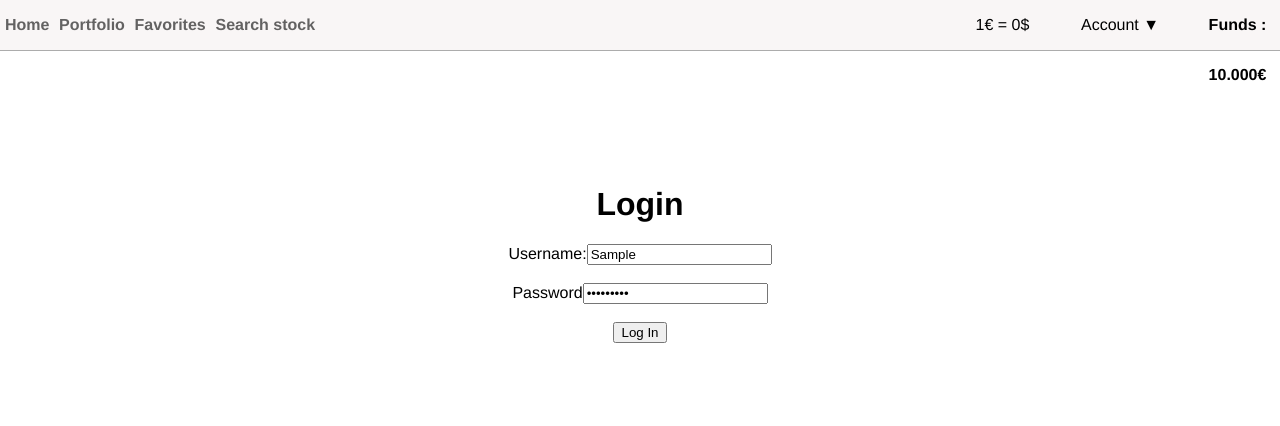
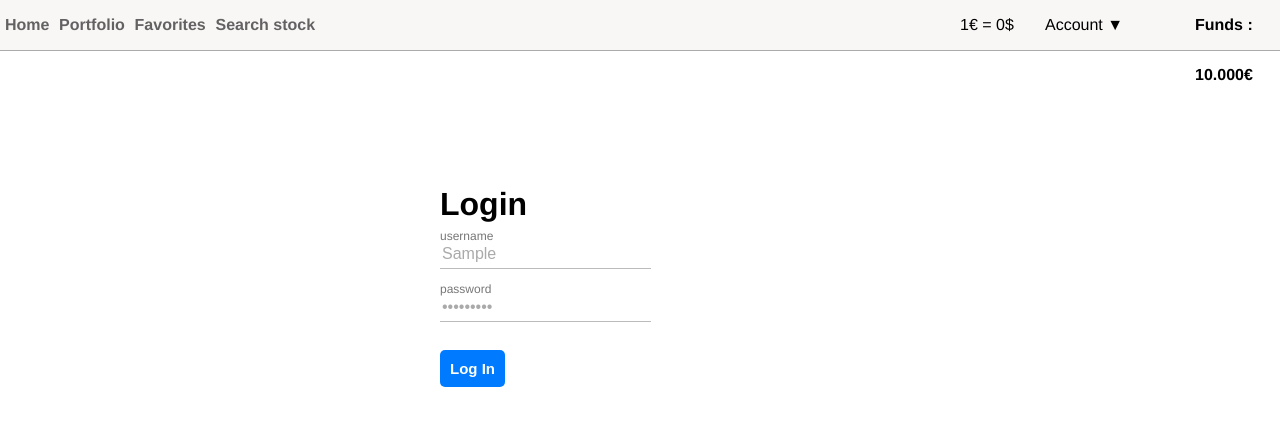
Before and after one commit to mczaba/Trader-sim, a Vue app: page /login in a window 1280 px wide. Both pictures are taken after typing "Sample", "Sample123" into the empty fields and a click on the input "Log In". Shown: the top 426 px of the page. Built offline with nearby package versions, Linux system fonts and the light colour scheme; no server answers.

Commit message:
login form styled

```diff
--- a/src/App.vue
+++ b/src/App.vue
@@ -29,6 +29,5 @@ html {
   font-family: "Avenir", Helvetica, Arial, sans-serif;
   -webkit-font-smoothing: antialiased;
   -moz-osx-font-smoothing: grayscale;
-  text-align: center;
 }
 </style>
--- a/src/components/Login.vue
+++ b/src/components/Login.vue
@@ -1,19 +1,35 @@
 <template>
   <div>
-    <h1>Login</h1>
-    <h2 v-if="error">{{ error }}</h2>
     <form
       action="http://localhost:50/users/login"
       method="POST"
       @submit.prevent="submit"
     >
-      <label for="username">Username:</label>
-      <input type="text" name="username" v-model="username" />
+      <h1>Login</h1>
+      <p v-if="error" class="error">{{ error }}</p>
+      <transition name="slide">
+        <p class="label" v-if="username">username</p>
+      </transition>
+      <input
+        type="text"
+        name="username"
+        v-model="username"
+        class="forminput"
+        placeholder="username"
+      />
       <br /><br />
-      <label for="password">Password</label>
-      <input type="password" name="password" v-model="password" />
+      <transition name="slide">
+        <p class="label" v-if="password">password</p>
+      </transition>
+      <input
+        type="password"
+        name="password"
+        placeholder="password"
+        v-model="password"
+        class="forminput"
+      />
       <br /><br />
-      <input type="submit" value="Log In" />
+      <input type="submit" value="Log In" class="button" />
     </form>
   </div>
 </template>
@@ -45,3 +61,64 @@ export default {
   }
 };
 </script>
+
+<style lang="scss" scoped>
+form {
+  width: 400px;
+  margin: auto;
+}
+.forminput {
+  border: none;
+  border-bottom: 1px solid #bbb;
+  color: #aaa;
+  padding-bottom: 5px;
+  font-size: 16px;
+  margin-bottom: 10px;
+  &:focus {
+    border-bottom: 2px solid #555;
+    color: #555;
+  }
+}
+.error {
+  color: #dc3545;
+  margin-bottom: 25px;
+}
+
+.label {
+  position: absolute;
+  font-size: 12px;
+  margin: 0;
+  transform: translateY(-15px);
+  color: #777;
+}
+
+.button {
+  background-color: #007bff;
+  border: none;
+  border-radius: 5px;
+  padding: 10px;
+  font-weight: bold;
+  font-size: 15px;
+  color: white;
+  &::-moz-focus-inner {
+    border: 0;
+  }
+  &:disabled {
+    background-color: #007bff52;
+    cursor: not-allowed;
+  }
+}
+
+.slide-enter-active,
+.slide-leave-active {
+  transition: all 0.1s ease;
+}
+.slide-enter {
+  transform: translateY(2px);
+  font-size: 16px;
+}
+.slide-leave-to {
+  transform: translateY(2px);
+  font-size: 16px;
+}
+</style>
--- a/src/components/statusDisplay.vue
+++ b/src/components/statusDisplay.vue
@@ -42,6 +42,7 @@ div {
   width: 100%;
   height: 35px;
   margin-bottom: 100px;
+  text-align: center;
 }
 h2 {
   color: white;
```
